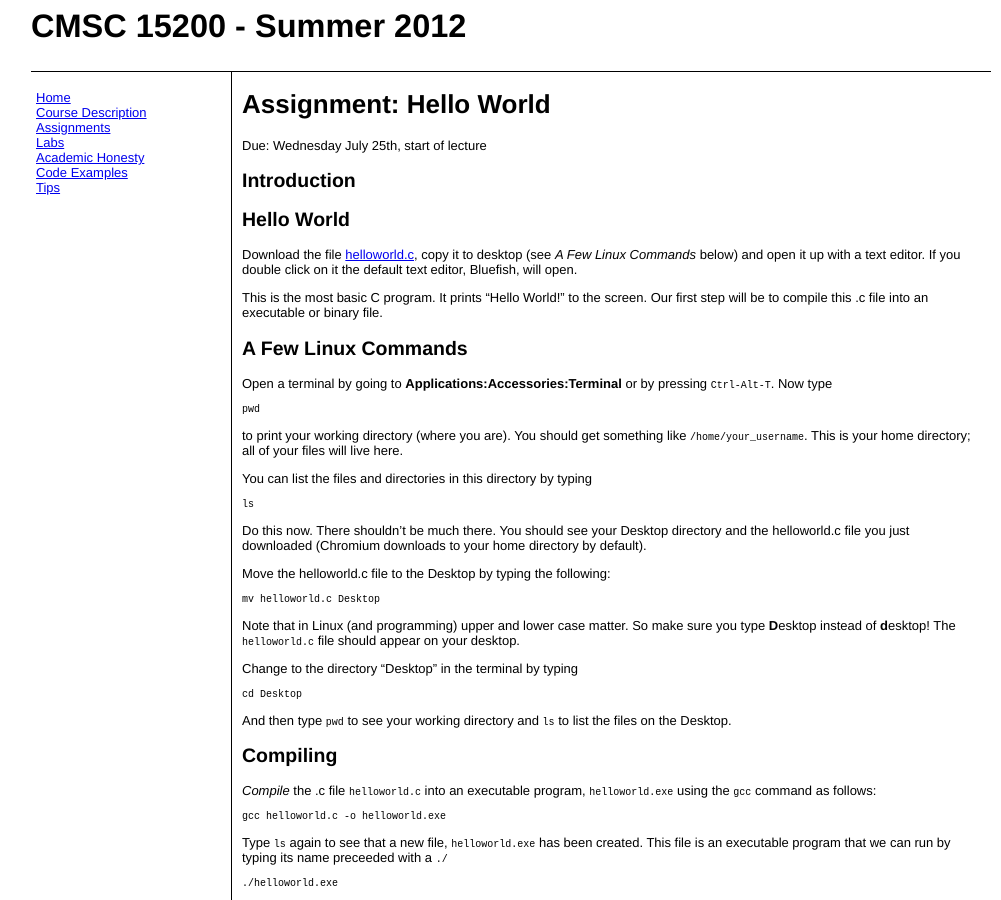
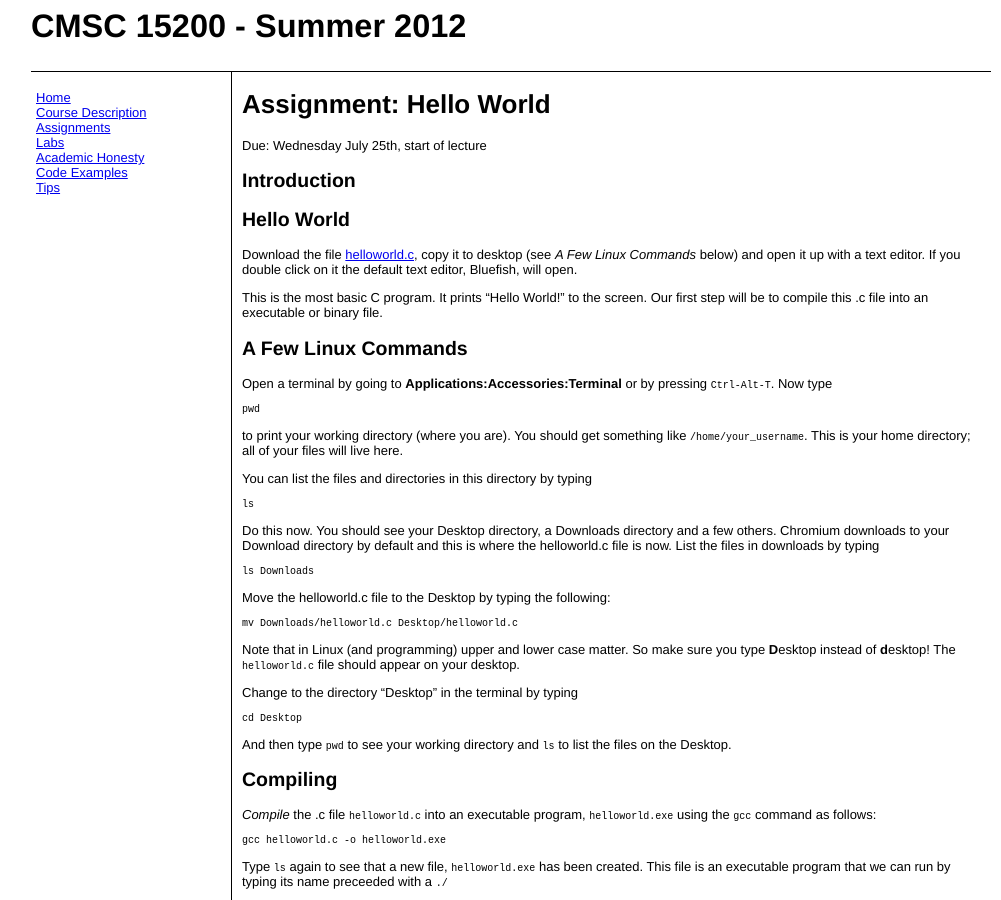
Before and after one commit to mrocklin/cmsc15200, a Jekyll site: the page built from assignments/hw0/index.md, in a window 1280 px wide and 900 px high. Shown: the whole window, without its empty margins (129-1130 px from the left). Built offline with Jekyll 4.4.1, drawn with Linux system fonts in a browser that asks for light colours; Markdown is read by kramdown in place of the engine named in the settings.

Commit message:
fixed chromium download path issue

```diff
--- a/assignments/hw0/index.md
+++ b/assignments/hw0/index.md
@@ -32,11 +32,15 @@ You can list the files and directories in this directory by typing
 
     ls
 
-Do this now. There shouldn't be much there. You should see your Desktop directory and the helloworld.c file you just downloaded (Chromium downloads to your home directory by default).
+Do this now. You should see your Desktop directory, a Downloads directory and
+a few others. Chromium downloads to your Download directory by default and this
+is where the helloworld.c file is now. List the files in downloads by typing
+
+    ls Downloads
 
 Move the helloworld.c file to the Desktop by typing the following:
 
-    mv helloworld.c Desktop
+    mv Downloads/helloworld.c Desktop/helloworld.c
 
 Note that in Linux (and programming) upper and lower case matter. So make sure
 you type **D**esktop instead of **d**esktop! The `helloworld.c` file should appear on your desktop.
```
